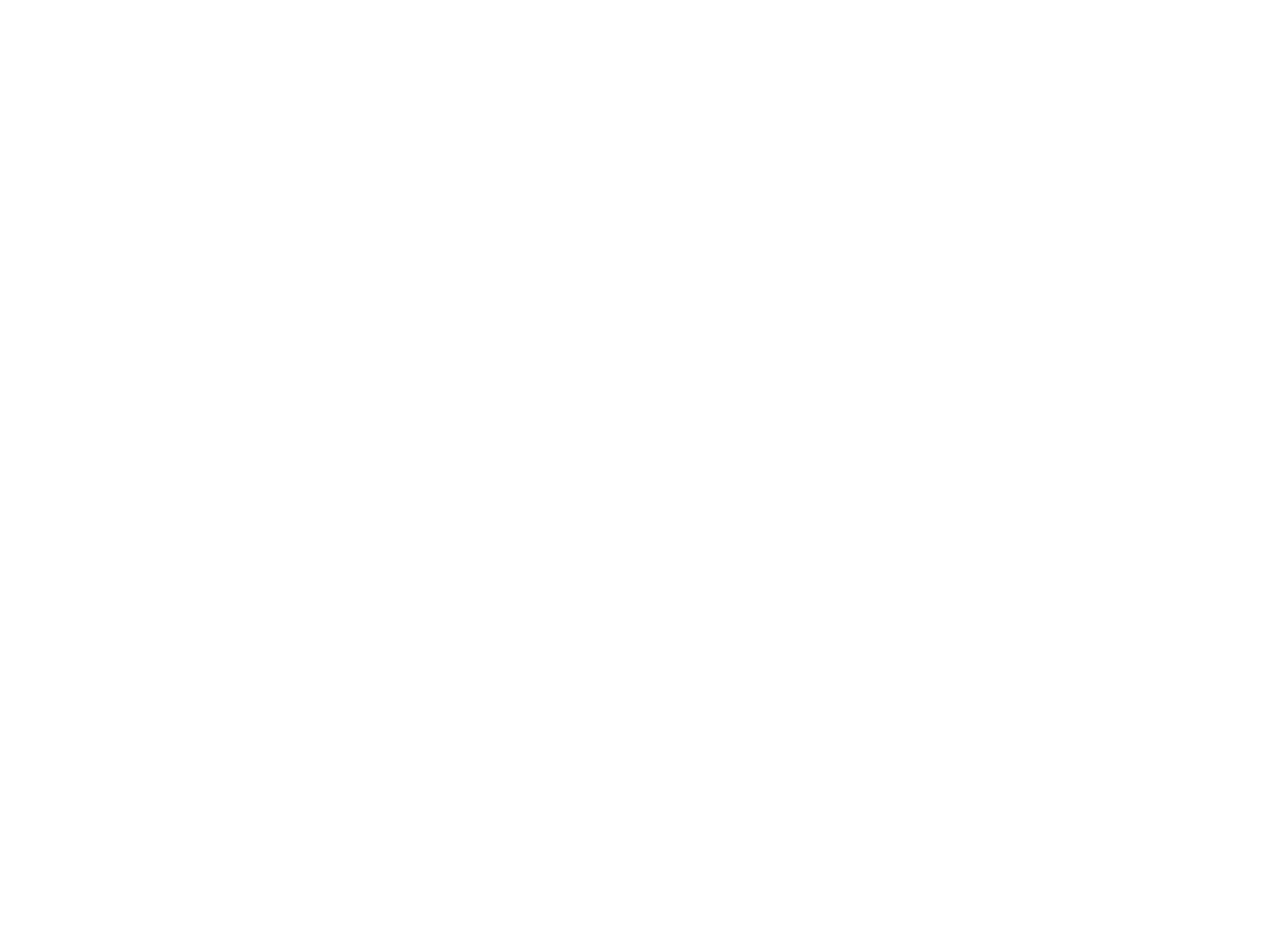
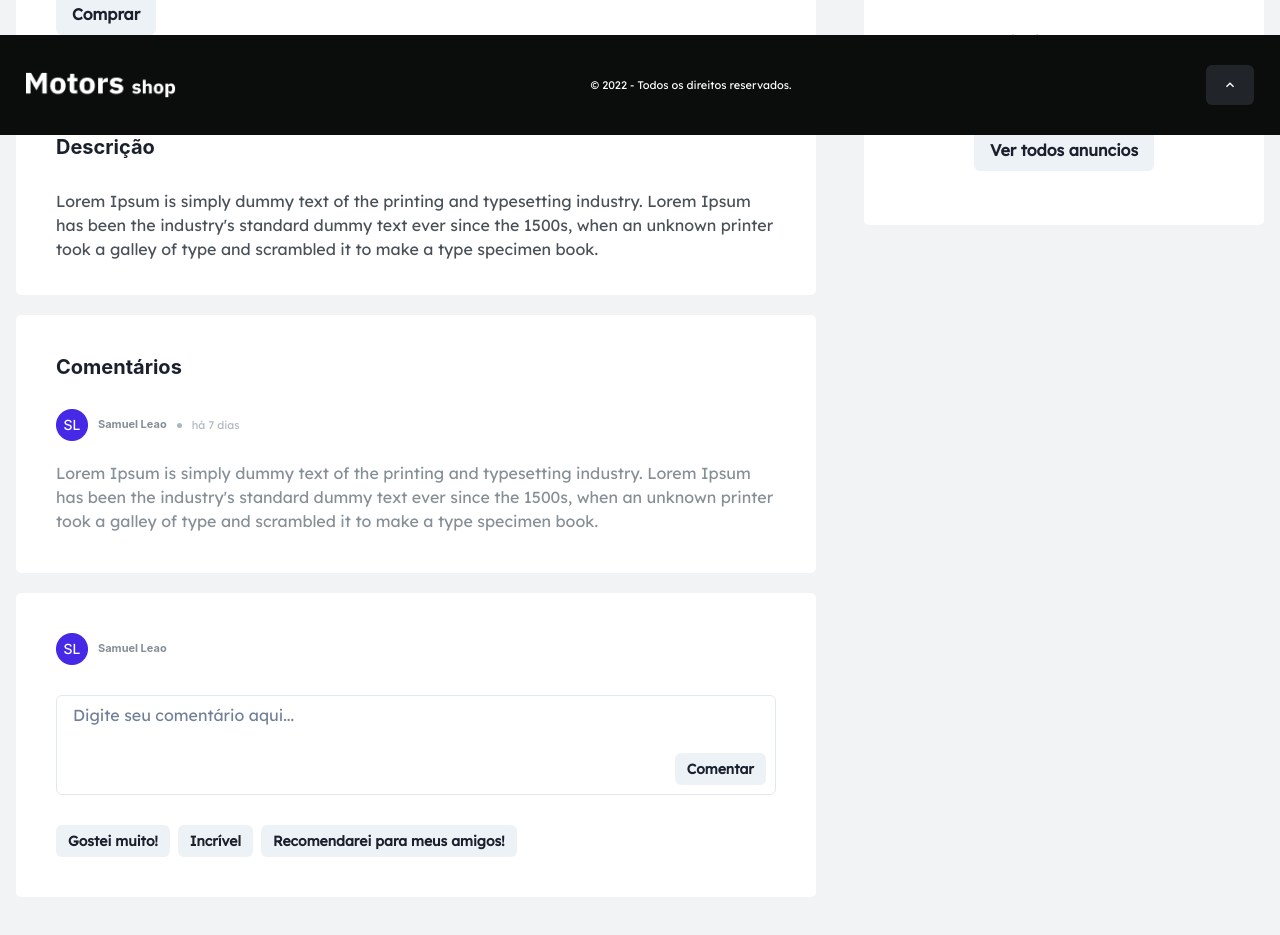
Before and after one commit to grupo-4-t14-alex/motor-shop-front, a React (Vite) app: page /product in a window 1280 px wide. Before the commit this address had no page. Shown: the part 665-1600 px from the top of the page. Before the commit the page ends 800 px from the top, so only its background shows below. Built offline with nearby package versions, Linux system fonts and the light colour scheme.

Commit message:
feat: created product page

```diff
--- a/src/components/CardCarOwner/index.tsx
+++ b/src/components/CardCarOwner/index.tsx
@@ -9,6 +9,7 @@
       flexDirection={"column"}
       alignItems={"center"}
       padding={"20px"}
+      backgroundColor={"whiteFixed"}
       gap={"30px"}
       borderRadius={"5px"}
     >
--- /dev/null
+++ b/src/components/CardComment/index.tsx
@@ -0,0 +1,32 @@
+import { Box, Flex, Button, Textarea, ButtonGroup } from "@chakra-ui/react";
+import { CardUser } from "../CardUser";
+
+export const CardComment = () => {
+  return (
+    <Flex
+      w={{ base: "350px", md: "800px" }}
+      flexDirection={"column"}
+      backgroundColor={"whiteFixed"}
+      padding={"40px"}
+      gap={"30px"}
+      borderRadius={"5px"}
+    >
+      <CardUser />
+      <Box position="relative" width="100%">
+        <Textarea
+          placeholder="Digite seu comentário aqui..."
+          resize="none"
+          h={"100px"}
+        />
+        <Button size="sm" position="absolute" bottom="10px" right="10px">
+          Comentar
+        </Button>
+      </Box>
+      <ButtonGroup>
+        <Button size="sm">Gostei muito!</Button>
+        <Button size="sm">Incrível</Button>
+        <Button size="sm">Recomendarei para meus amigos!</Button>
+      </ButtonGroup>
+    </Flex>
+  );
+};
--- a/src/components/CardDescriptionCars/index.tsx
+++ b/src/components/CardDescriptionCars/index.tsx
@@ -6,7 +6,7 @@
       w={{ base: "350px", md: "800px" }}
       h={{ base: "350px", md: "200px" }}
       flexDirection={"column"}
-      backgroundColor={"aqua"}
+      backgroundColor={"whiteFixed"}
       padding={"40px"}
       gap={"30px"}
       borderRadius={"5px"}
--- a/src/components/CardMainImage/index.tsx
+++ b/src/components/CardMainImage/index.tsx
@@ -9,6 +9,7 @@
       justifyContent={"center"}
       alignItems={"center"}
       borderRadius={"5px"}
+      backgroundColor={"whiteFixed"}
     >
       <Image src={imgCar} />
     </Flex>
--- a/src/components/CardStoragePhoto/index.tsx
+++ b/src/components/CardStoragePhoto/index.tsx
@@ -18,6 +18,7 @@
       h={{ base: "310px", md: "350px" }}
       flexDirection={"column"}
       padding={"20px"}
+      backgroundColor={"whiteFixed"}
       gap={"30px"}
       borderRadius={"5px"}
     >
--- a/src/components/CardTitleCars/index.tsx
+++ b/src/components/CardTitleCars/index.tsx
@@ -7,6 +7,7 @@
       h={{ base: "350px", md: "250px" }}
       flexDirection={"column"}
       justifyContent={"space-between"}
+      backgroundColor={"whiteFixed"}
       gap={"40px"}
       borderRadius={"5px"}
       padding={"40px"}
--- /dev/null
+++ b/src/components/CommenstsArea/index.tsx
@@ -0,0 +1,20 @@
+import { Flex, Heading } from "@chakra-ui/react";
+import { Comments } from "../Comments";
+
+export const CommentsArea = () => {
+  return (
+    <Flex
+      w={{ base: "350px", md: "800px" }}
+      flexDirection={"column"}
+      backgroundColor={"whiteFixed"}
+      padding={"40px"}
+      gap={"30px"}
+      borderRadius={"5px"}
+    >
+      <Heading fontSize={"heading.6"} fontWeight={"bold"}>
+        Comentários
+      </Heading>
+      <Comments />
+    </Flex>
+  );
+};
--- /dev/null
+++ b/src/components/Comments/index.tsx
@@ -0,0 +1,27 @@
+import { Box, Flex, Text } from "@chakra-ui/react";
+import { CardUser } from "../CardUser";
+
+export const Comments = () => {
+  return (
+    <Flex flexDirection={"column"} gap={"20px"}>
+      <Flex gap={"10px"} alignItems={"center"}>
+        <CardUser />
+        <Box
+          w={"5px"}
+          h={"5px"}
+          borderRadius={"100px"}
+          backgroundColor={"grey.5"}
+        />
+        <Text fontSize={"body.2"} color={"grey.5"}>
+          há 7 dias
+        </Text>
+      </Flex>
+      <Text fontSize={"body.1"} color={"grey.4"}>
+        Lorem Ipsum is simply dummy text of the printing and typesetting
+        industry. Lorem Ipsum has been the industry's standard dummy text ever
+        since the 1500s, when an unknown printer took a galley of type and
+        scrambled it to make a type specimen book.
+      </Text>
+    </Flex>
+  );
+};
--- a/src/pages/Homepage/index.tsx
+++ b/src/pages/Homepage/index.tsx
@@ -26,8 +26,6 @@
             h={"400px"}
             maxW={"70%"}
             display={"grid"}
-            // flexWrap={"wrap"}
-            // justifyContent={"space-between"}
             gridTemplateColumns={"repeat(3, 1fr)"}
             gap={6}
           >
--- /dev/null
+++ b/src/pages/Product/index.tsx
@@ -0,0 +1,46 @@
+import { Container, Image, Flex, OrderedList, Box } from "@chakra-ui/react";
+import { NavBarComponent } from "../../components/NavBar";
+import { Footer } from "../../components/Footer";
+import { CardMainImage } from "../../components/CardMainImage";
+import { CardTitleCars } from "../../components/CardTitleCars";
+import { CardDescriptionCars } from "../../components/CardDescriptionCars";
+import { CardStoragePhoto } from "../../components/CardStoragePhoto";
+import { CardCarOwner } from "../../components/CardCarOwner";
+import { CommentsArea } from "../../components/CommenstsArea";
+import { CardComment } from "../../components/CardComment";
+
+export const Product = () => {
+  return (
+    <Box backgroundColor={"grey.9"} h={"100%"}>
+      <NavBarComponent />
+      <Box backgroundColor={"brand.1"} w={"100%"} h={"600px"}></Box>
+      <Container
+        minH="100vh"
+        height="100%"
+        maxW="1600px"
+        paddingBottom={"200px"}
+        marginTop={"100px"}
+      >
+        <Flex
+          w={"100%"}
+          h={"100%"}
+          marginTop={"-580px"}
+          justifyContent={"space-between"}
+        >
+          <Flex flexDirection={"column"} gap={"20px"}>
+            <CardMainImage />
+            <CardTitleCars />
+            <CardDescriptionCars />
+            <CommentsArea />
+            <CardComment />
+          </Flex>
+          <Flex flexDirection={"column"} gap={"20px"}>
+            <CardStoragePhoto />
+            <CardCarOwner />
+          </Flex>
+        </Flex>
+      </Container>
+      <Footer />
+    </Box>
+  );
+};
--- a/src/routes/index.tsx
+++ b/src/routes/index.tsx
@@ -1,14 +1,14 @@
-import { Routes, Route} from "react-router-dom";
+import { Routes, Route } from "react-router-dom";
 import { Homepage } from "../pages/homepage";
-
+import { Product } from "../pages/Product";
 
 const RoutesPages = () => {
   return (
     <>
       <Routes>
         <Route path="/" element={<Homepage />} />
+        <Route path="/product" element={<Product />} />
         {/* <Route path="/login" element={} />
-        <Route path="/product" element={} />
         <Route path="/profileView" element={} />
         <Route path="/profileViewAdmin" element={} />
         <Route path="/register" element={} />
@@ -18,4 +18,4 @@
   );
 };
 
-export default RoutesPages
+export default RoutesPages;
```
